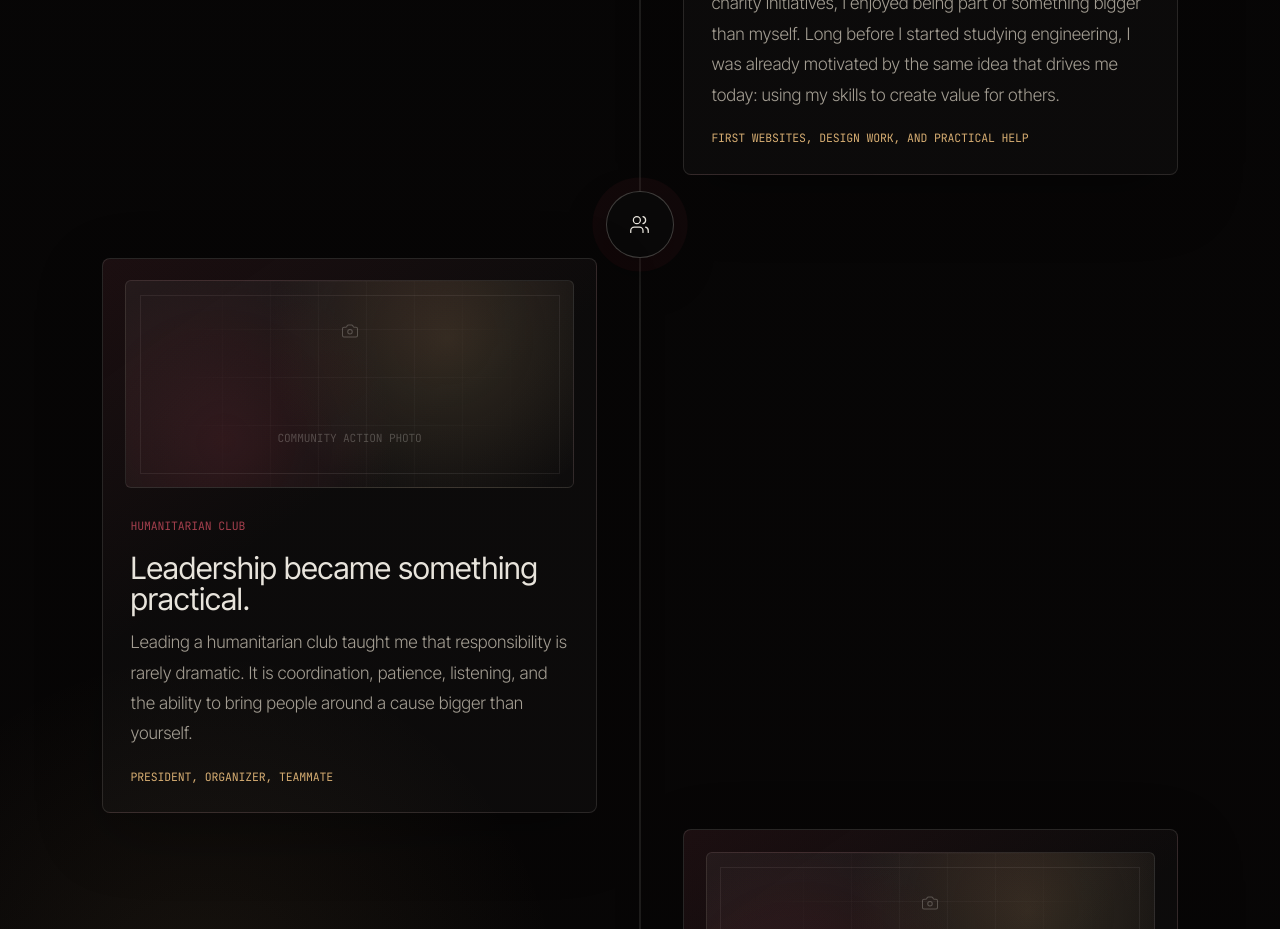
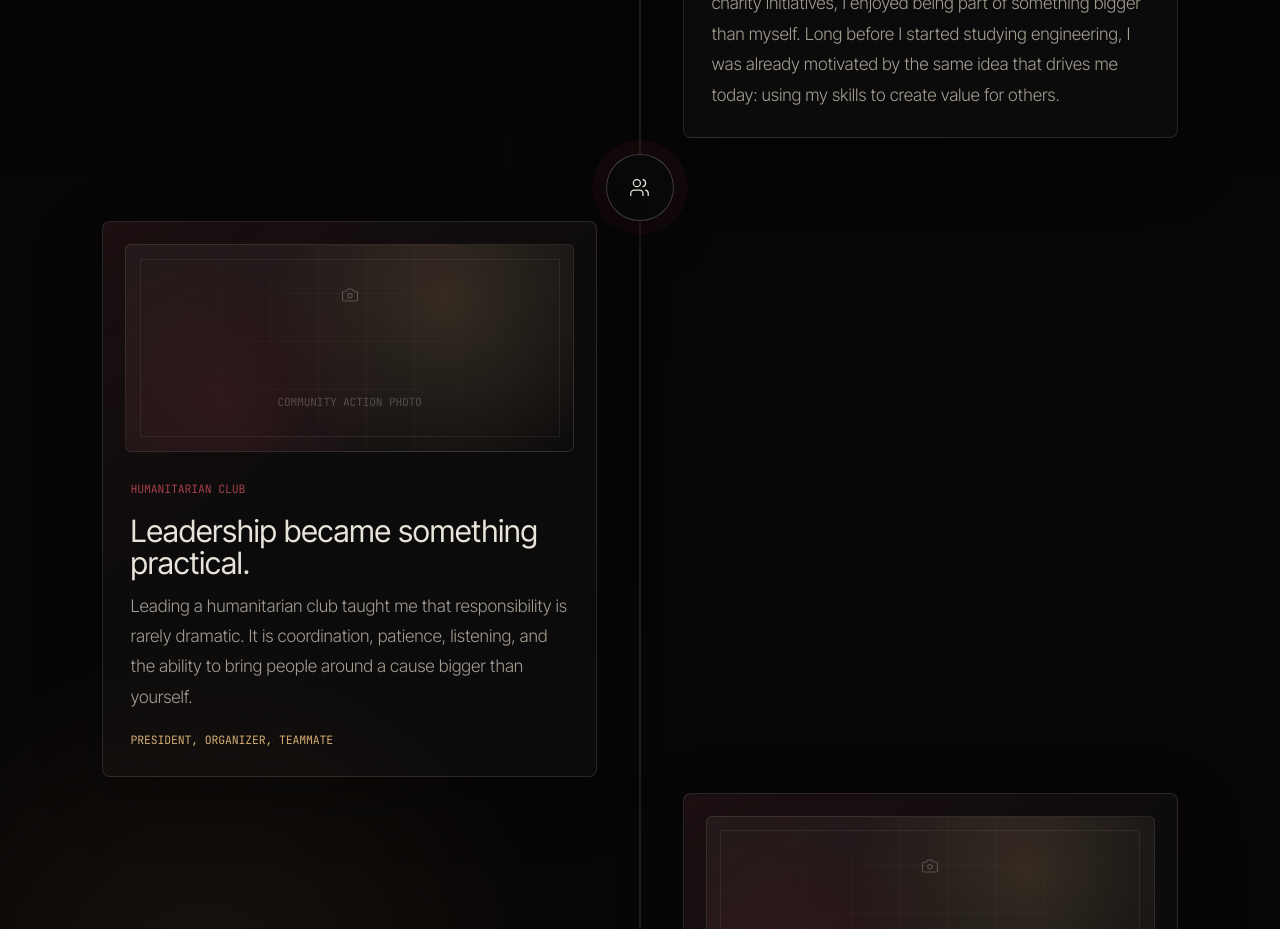
Before and after one commit to RayannSagnon/portfolio, a Next.js app: page /about in a window 1280 px wide. Shown: the part 2500-3429 px from the top of the page. Built offline with nearby package versions, Linux system fonts and the light colour scheme; no server answers.

Commit message:
Remove School years timeline moment label.

```diff
--- a/content/about.ts
+++ b/content/about.ts
@@ -29,7 +29,7 @@ export const journeyChapters: JourneyChapter[] = [
   },
   {
     place: "School years",
-    moment: "First websites, design work, and practical help",
+    moment: "",
     image: "School work photo",
     title: "Being useful became a habit.",
     body:
```
